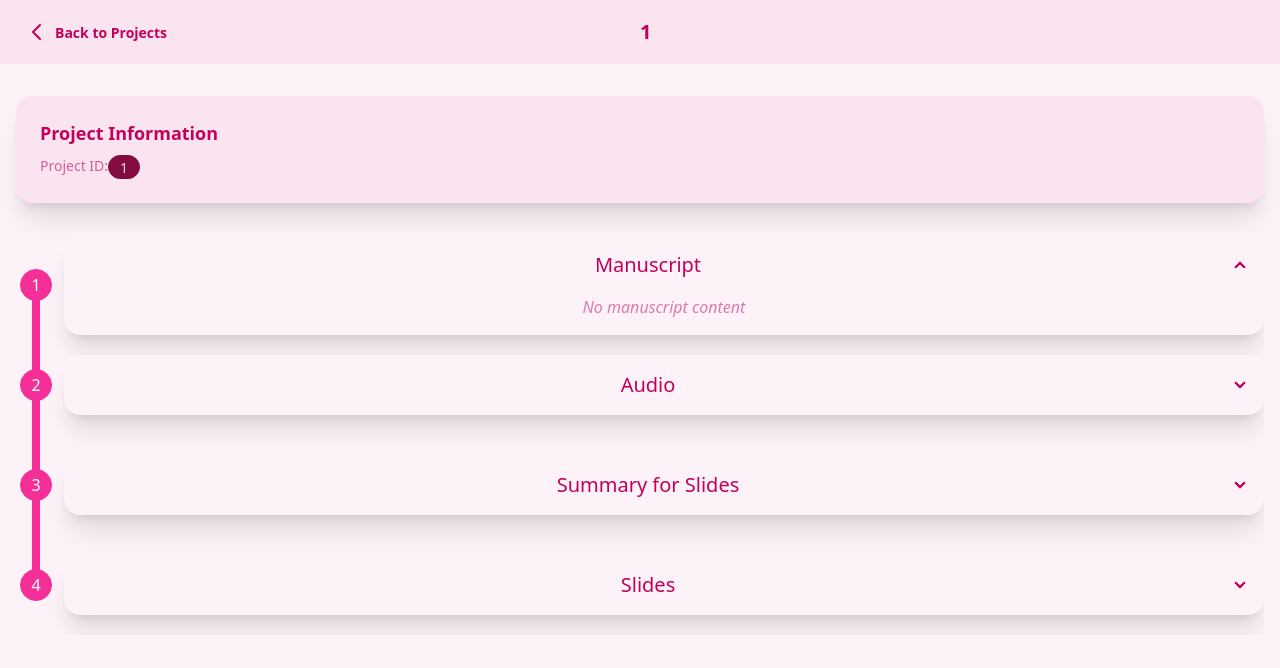
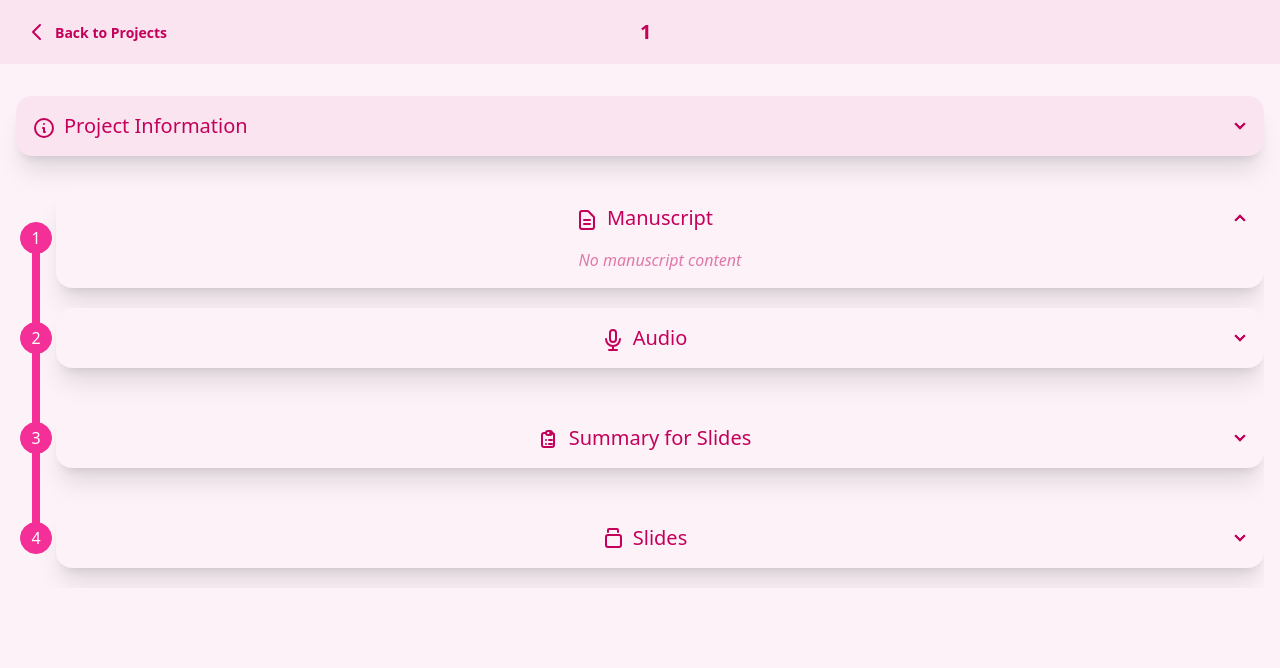
Before and after one commit to OysteinDanielsen/ki_dagene_v2, a Next.js app: page /project/1 in a window 1280 px wide. Shown: the top 668 px of the page. Built offline with nearby package versions, Linux system fonts and the light colour scheme.

Commit message:
project info

```diff
--- a/src/app/project/[id]/page.tsx
+++ b/src/app/project/[id]/page.tsx
@@ -114,9 +114,15 @@ export default function ProjectDetails() {
       {/* Content */}
       <div className="container mx-auto px-4 py-8">
         {/* Project Info */}
-        <div className="card bg-base-200 shadow-xl mb-8">
-          <div className="card-body">
-            <h2 className="card-title">Project Information</h2>
+        <div className="collapse collapse-arrow bg-base-200 shadow-xl mb-8">
+          <input type="checkbox" className="peer" />
+          <div className="collapse-title text-xl font-medium">
+            <svg xmlns="http://www.w3.org/2000/svg" className="h-6 w-6 inline mr-2" fill="none" viewBox="0 0 24 24" stroke="currentColor">
+              <path strokeLinecap="round" strokeLinejoin="round" strokeWidth={2} d="M13 16h-1v-4h-1m1-4h.01M21 12a9 9 0 11-18 0 9 9 0 0118 0z" />
+            </svg>
+            Project Information
+          </div>
+          <div className="collapse-content">
             <div className="grid grid-cols-1 md:grid-cols-2 gap-4">
               <div>
                 <label className="label">Project ID:</label>
@@ -150,18 +156,20 @@ export default function ProjectDetails() {
                 </div>
               )}
             </div>
-
           </div>
         </div>
 
         {/* Content Steps */}
-        <div className="steps steps-vertical w-full">
+        <div className="steps steps-vertical w-full [&>.step]:!gap-0 [&>.step>.step-content]:!mt-0">
           {/* Manuscript Step */}
           <div className="step step-primary">
             <div className="step-content w-full">
               <div className="collapse collapse-arrow bg-base-100 shadow-xl w-full">
                 <input type="checkbox" className="peer" defaultChecked />
                 <div className="collapse-title text-xl font-medium">
+                  <svg xmlns="http://www.w3.org/2000/svg" className="h-6 w-6 inline mr-2" fill="none" viewBox="0 0 24 24" stroke="currentColor">
+                    <path strokeLinecap="round" strokeLinejoin="round" strokeWidth={2} d="M9 12h6m-6 4h6m2 5H7a2 2 0 01-2-2V5a2 2 0 012-2h5.586a1 1 0 01.707.293l5.414 5.414a1 1 0 01.293.707V19a2 2 0 01-2 2z" />
+                  </svg>
                   Manuscript
                 </div>
                 <div className="collapse-content">
@@ -183,6 +191,9 @@ export default function ProjectDetails() {
               <div className="collapse collapse-arrow bg-base-100 shadow-xl w-full">
                 <input type="checkbox" className="peer" />
                 <div className="collapse-title text-xl font-medium">
+                  <svg xmlns="http://www.w3.org/2000/svg" className="h-6 w-6 inline mr-2" fill="none" viewBox="0 0 24 24" stroke="currentColor">
+                    <path strokeLinecap="round" strokeLinejoin="round" strokeWidth={2} d="M19 11a7 7 0 01-7 7m0 0a7 7 0 01-7-7m7 7v4m0 0H8m4 0h4m-4-8a3 3 0 01-3-3V5a3 3 0 116 0v6a3 3 0 01-3 3z" />
+                  </svg>
                   Audio
                 </div>
                 <div className="collapse-content">
@@ -204,6 +215,9 @@ export default function ProjectDetails() {
               <div className="collapse collapse-arrow bg-base-100 shadow-xl w-full">
                 <input type="checkbox" className="peer" />
                 <div className="collapse-title text-xl font-medium">
+                  <svg xmlns="http://www.w3.org/2000/svg" className="h-6 w-6 inline mr-2" fill="none" viewBox="0 0 24 24" stroke="currentColor">
+                    <path strokeLinecap="round" strokeLinejoin="round" strokeWidth={2} d="M9 5H7a2 2 0 00-2 2v10a2 2 0 002 2h8a2 2 0 002-2V7a2 2 0 00-2-2h-2M9 5a2 2 0 002 2h2a2 2 0 002-2M9 5a2 2 0 012-2h2a2 2 0 012 2m-3 7h3m-3 4h3m-6-4h.01M9 16h.01" />
+                  </svg>
                   Summary for Slides
                 </div>
                 <div className="collapse-content">
@@ -225,6 +239,9 @@ export default function ProjectDetails() {
               <div className="collapse collapse-arrow bg-base-100 shadow-xl w-full">
                 <input type="checkbox" className="peer" />
                 <div className="collapse-title text-xl font-medium">
+                  <svg xmlns="http://www.w3.org/2000/svg" className="h-6 w-6 inline mr-2" fill="none" viewBox="0 0 24 24" stroke="currentColor">
+                    <path strokeLinecap="round" strokeLinejoin="round" strokeWidth={2} d="M7 4V2a1 1 0 011-1h8a1 1 0 011 1v2m-9 3h10a2 2 0 012 2v8a2 2 0 01-2 2H7a2 2 0 01-2-2V9a2 2 0 012-2z" />
+                  </svg>
                   Slides
                 </div>
                 <div className="collapse-content">
```
